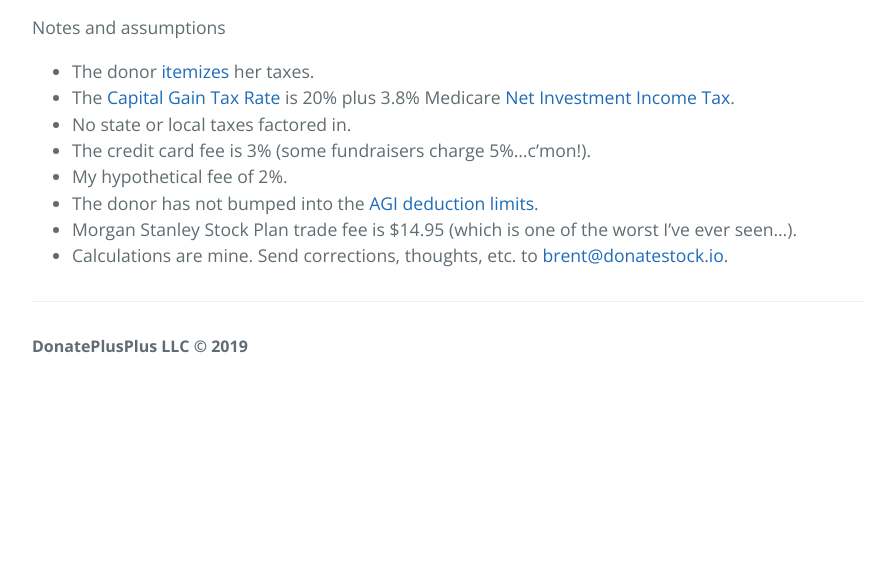
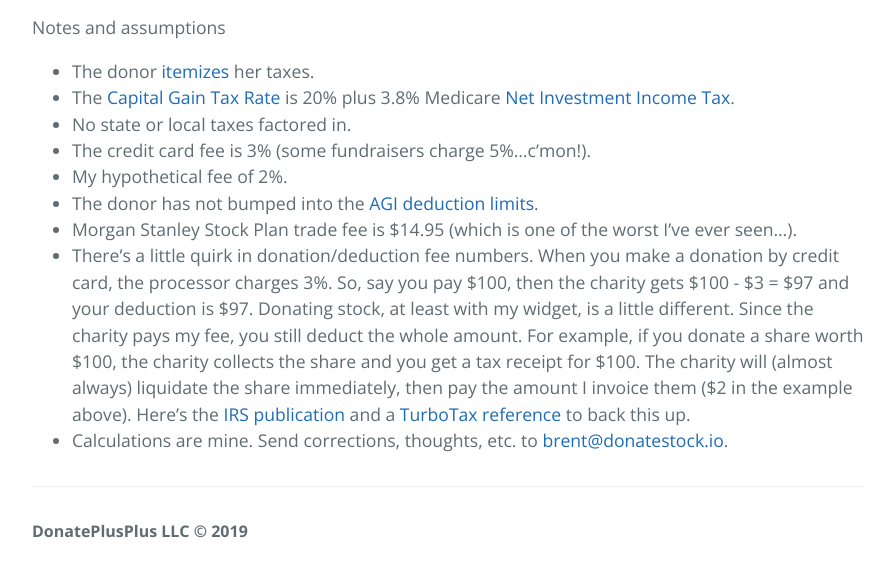
Before and after one commit to brntsllvn/donate-stock, a Jekyll site: the page built from _posts/2019-02-09-why-donate-stock.markdown, in a window 1280 px wide and 900 px high, scrolled down 1026 px, cut to the strip 325-900 px from the top of the window. Shown: the whole strip, without its empty margins (192-1087 px from the left). Built offline with Jekyll 4.4.1, drawn with Linux system fonts in a browser that asks for light colours; before the commit the page ends 1741 px from its top, so only the background shows below that.

Commit message:
add note about fee deductions

```diff
--- a/_posts/2019-02-09-why-donate-stock.markdown
+++ b/_posts/2019-02-09-why-donate-stock.markdown
@@ -24,4 +24,5 @@ Notes and assumptions
 + My hypothetical fee of 2%.
 + The donor has not bumped into the [AGI deduction limits](https://www.irs.gov/charities-non-profits/charitable-organizations/charitable-contribution-deductions).
 + Morgan Stanley Stock Plan trade fee is $14.95 (which is one of the worst I've ever seen...).
++ There's a little quirk in donation/deduction fee numbers. When you make a donation by credit card, the processor charges 3%. So, say you pay $100, then the charity gets $100 - $3 = $97 and your deduction is $97. Donating stock, at least with my widget, is a little different. Since the charity pays my fee, you still deduct the whole amount. For example, if you donate a share worth $100, the charity collects the share and you get a tax receipt for $100. The charity will (almost always) liquidate the share immediately, then pay the amount I invoice them ($2 in the example above). Here's the [IRS publication](https://www.irs.gov/publications/p526#en_US_2014_publink1000229793) and a [TurboTax reference](https://ttlc.intuit.com/questions/2930081-are-processing-fees-for-charitable-contributions-tax-deductible) to back this up.
 + Calculations are mine. Send corrections, thoughts, etc. to <brent@donatestock.io>.
```
